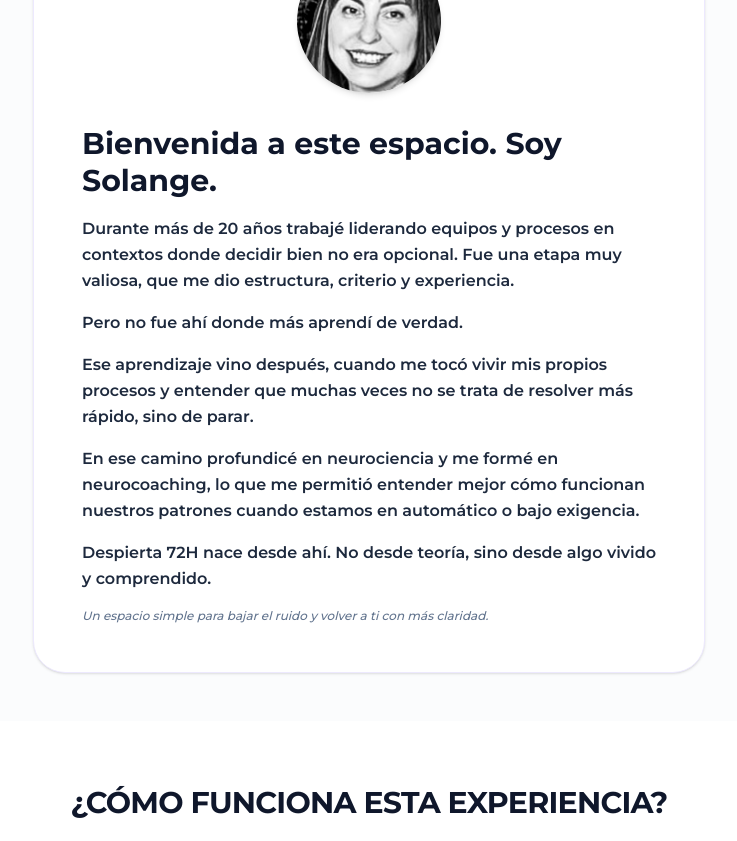
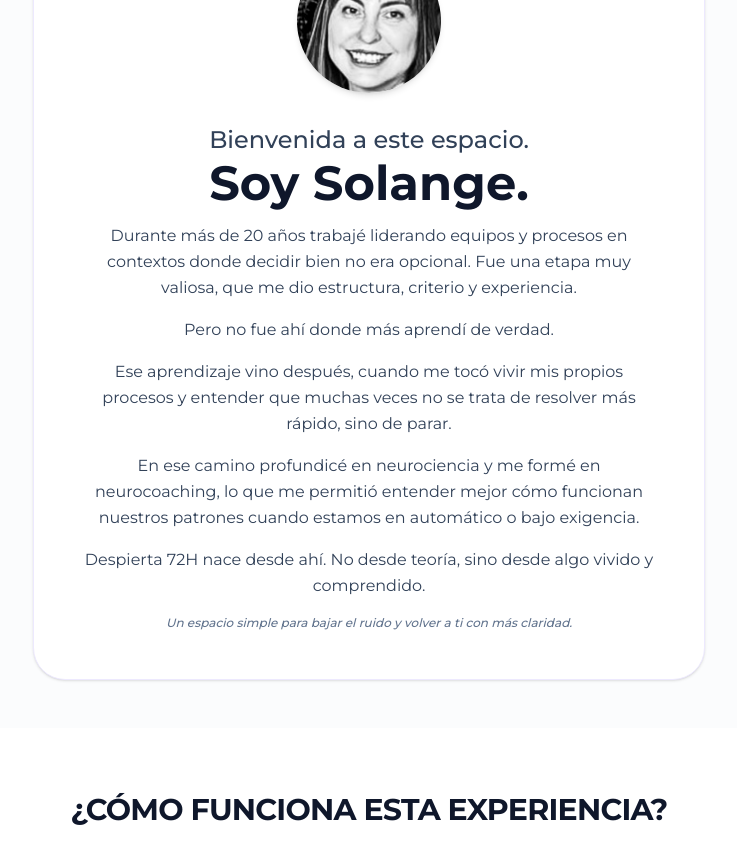
Before and after one commit to cursossolange/despierta-72h, a React (Vite) app: page / in a window 1280 px wide. Shown: the part 2260-3101 px from the top of the page, without its empty margins (271-1008 px from the left). Built offline with nearby package versions, Linux system fonts and the light colour scheme; no server answers.

Commit message:
Update LandingPage.tsx

```diff
--- a/src/components/LandingPage.tsx
+++ b/src/components/LandingPage.tsx
@@ -313,12 +313,15 @@ export default function LandingPage({ onPurchase }: LandingPageProps) {
       {/* Authority Section - Compacto */}
       <section className="py-12 bg-slate-50/50">
         <div className="container mx-auto px-6">
-         <div className="max-w-2xl mx-auto rounded-[2rem] bg-white border border-violet-100 p-8 md:p-12 shadow-sm flex flex-col items-start text-left">
+        <div className="max-w-2xl mx-auto rounded-[2rem] bg-white border border-violet-100 p-8 md:p-12 shadow-sm flex flex-col items-center text-center">
             <h3 className="text-[10px] font-black text-slate-500 uppercase tracking-[0.4em] mb-6">Sobre esta experiencia</h3>
 <img src="/foto-solange.jpg" alt="Solange Henríquez" className="w-36 h-36 object-cover rounded-full mx-auto mb-8 shadow-md grayscale" />
             <div className="space-y-4">
-              <h2 className="text-2xl md:text-3xl font-black text-slate-900 leading-tight">Bienvenida a este espacio. Soy Solange.</h2>
-              <div className="text-sm md:text-base text-slate-800 leading-relaxed font-semibold space-y-4">
+              <h2 className="text-xl md:text-2xl font-medium text-slate-700 leading-tight text-center">
+  <span className="block">Bienvenida a este espacio.</span>
+  <span className="block mt-1 text-4xl md:text-5xl font-black text-slate-900">Soy Solange.</span>
+</h2>
+              <div className="text-sm md:text-base text-slate-700 leading-relaxed font-normal space-y-4 max-w-xl">
                 <p>Durante más de 20 años trabajé liderando equipos y procesos en contextos donde decidir bien no era opcional. Fue una etapa muy valiosa, que me dio estructura, criterio y experiencia.</p>
                 <p>Pero no fue ahí donde más aprendí de verdad.</p>
                 <p>Ese aprendizaje vino después, cuando me tocó vivir mis propios procesos y entender que muchas veces no se trata de resolver más rápido, sino de parar.</p>
```
